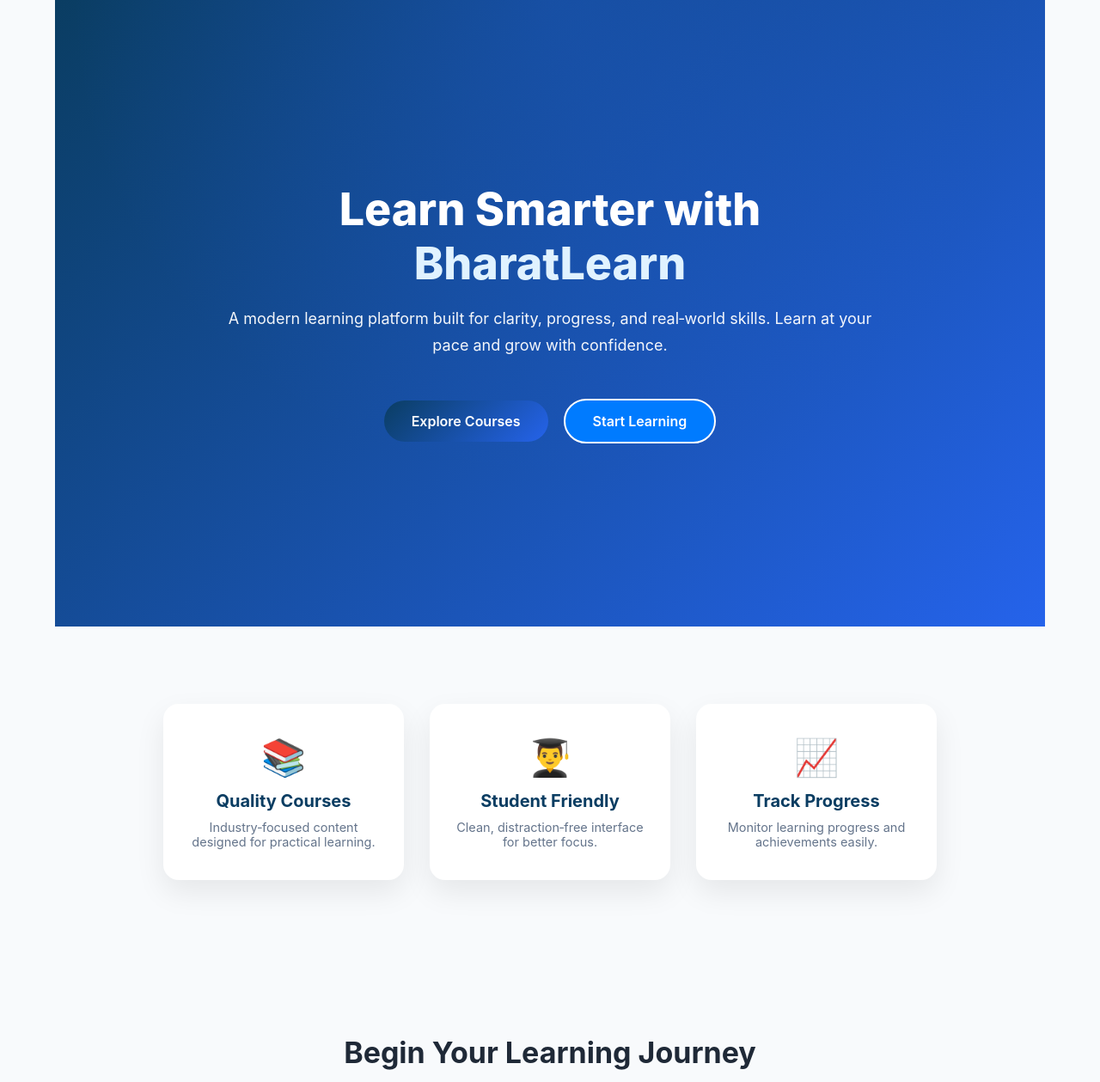
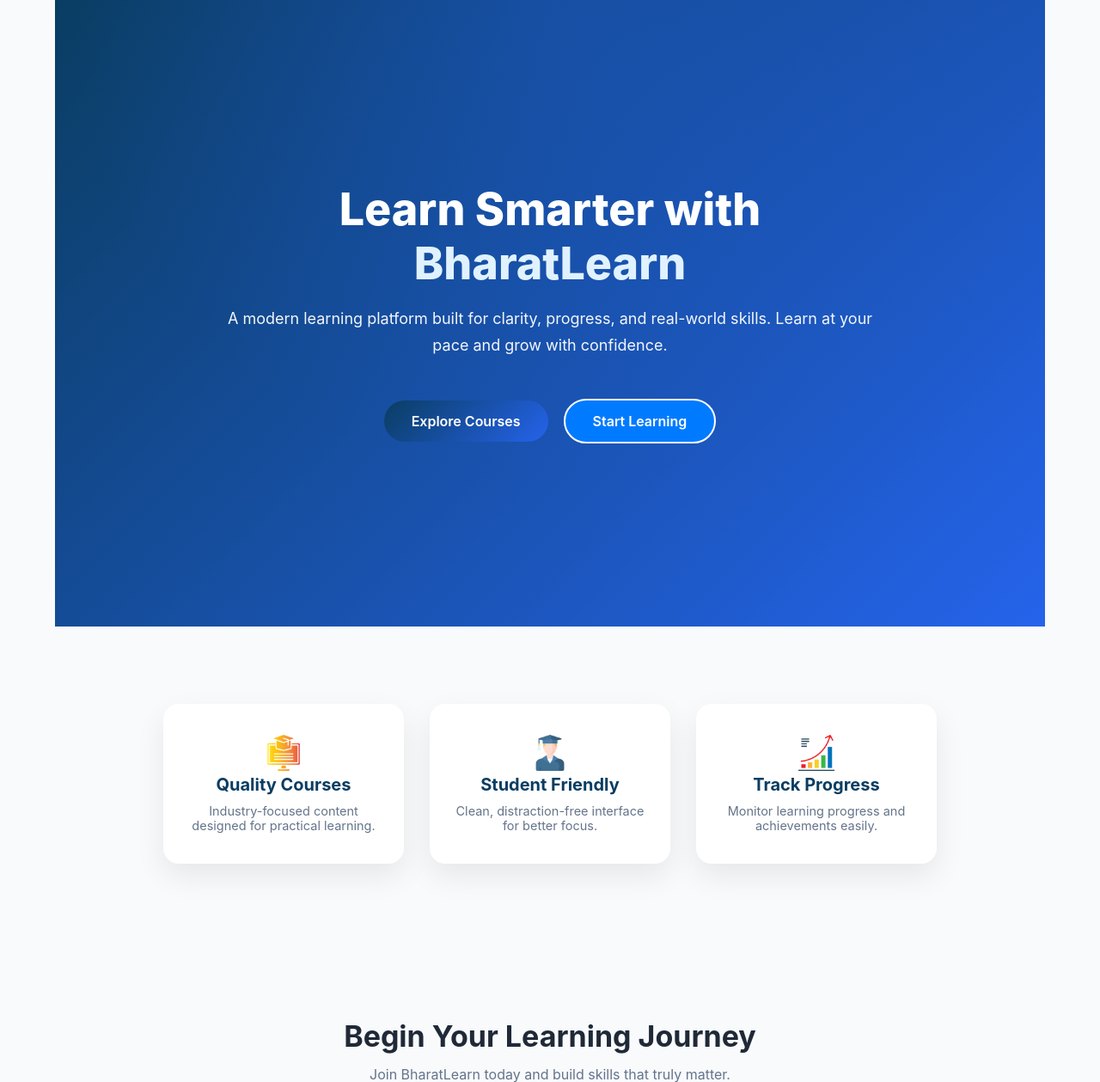
Before and after one commit to pratikunnad/BharatLearn-LMS, a Flask app: page / in a window 1280 px wide. Shown: the part 143-1402 px from the top of the page at 86% size. Run offline with Flask 3, Linux system fonts and the light colour scheme.

Commit message:
Modified Home Page

```diff
--- a/templates/home.html
+++ b/templates/home.html
@@ -142,9 +142,9 @@ body.dark .feature-card {
   box-shadow: 0 22px 48px rgba(0,0,0,0.15);
 }
 
-.feature-icon {
-  font-size: 42px;
-  margin-bottom: 14px;
+.feature-icon img {
+  width: 42px;
+  height: 42px;
 }
 
 .feature-card h3 {
@@ -194,7 +194,7 @@ body.dark .feature-card h3 {
     <h1>Learn Smarter with <span>BharatLearn</span></h1>
     <p>
       A modern learning platform built for clarity, progress,
-      and real‑world skills. Learn at your pace and grow with confidence.
+      and real-world skills. Learn at your pace and grow with confidence.
     </p>
     <div class="hero-actions">
       <a href="/courses" class="btn btn-primary">Explore Courses</a>
@@ -207,19 +207,25 @@ body.dark .feature-card h3 {
 <section class="features">
   <div class="container features-grid">
     <div class="feature-card">
-      <div class="feature-icon">📚</div>
+      <div class="feature-icon">
+        <img src="{{ url_for('static', filename='icons/courses.png') }}" alt="Courses Icon">
+      </div>
       <h3>Quality Courses</h3>
-      <p>Industry‑focused content designed for practical learning.</p>
+      <p>Industry-focused content designed for practical learning.</p>
     </div>
 
     <div class="feature-card">
-      <div class="feature-icon">👨‍🎓</div>
+      <div class="feature-icon">
+        <img src="{{ url_for('static', filename='icons/student.png') }}" alt="Student Icon">
+      </div>
       <h3>Student Friendly</h3>
-      <p>Clean, distraction‑free interface for better focus.</p>
+      <p>Clean, distraction-free interface for better focus.</p>
     </div>
 
     <div class="feature-card">
-      <div class="feature-icon">📈</div>
+      <div class="feature-icon">
+        <img src="{{ url_for('static', filename='icons/graph_icon.png') }}" alt="Graph Icon">
+      </div>
       <h3>Track Progress</h3>
       <p>Monitor learning progress and achievements easily.</p>
     </div>
```
Also changed, not shown: static/icons/courses.png (added), static/icons/student.png (added), static/uploads/profile/user_12.png (added).
